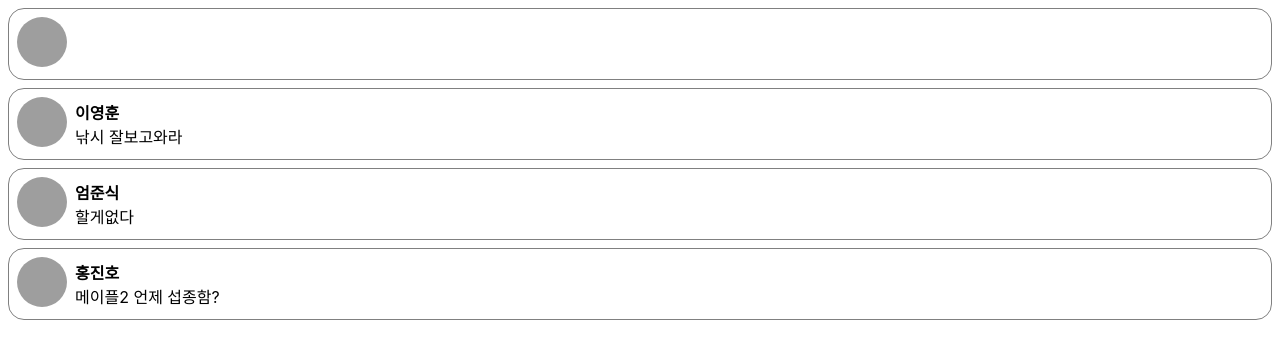
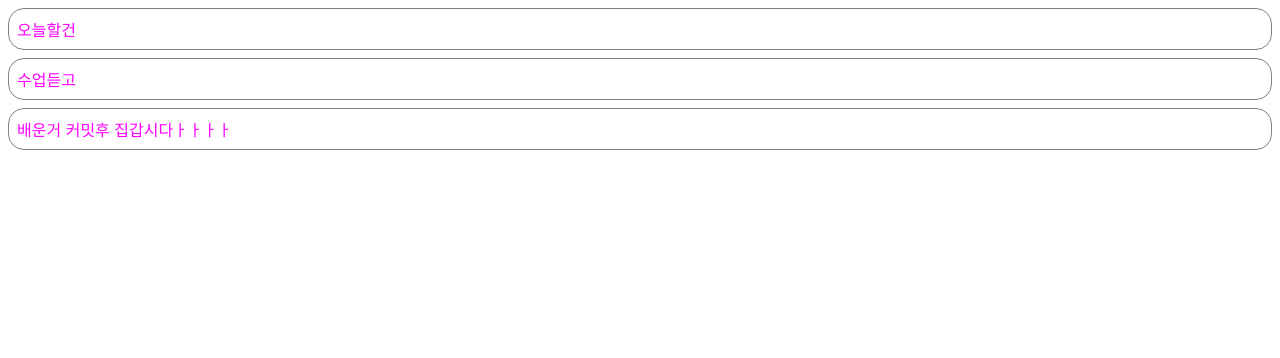
Before and after one commit to leemeem14/React2024, a React (Create React App) app: page / in a window 1280 px wide. Shown: the top 358 px of the page. Built offline with nearby package versions, Linux system fonts and the light colour scheme; grey boxes are pictures that could not be loaded.

Commit message:
리액트 6장 State

```diff
--- /dev/null
+++ b/src/ch6/Notification.jsx
@@ -0,0 +1,34 @@
+import React from "react";
+import "./Notification1.css"
+
+// const styles={
+//     wrapper:{
+//         margin : 8,
+//         padding : 8,
+//         display : "flex",
+//         flexDirection: "row",
+//         border: "1px solid grey",
+//         borderRadius: 16,
+//     },
+//     messageText:{//문자열 스타일
+//         color: "magenta",
+//         fontsize: 16,
+//     },
+// }
+
+class Notification extends React.Component{
+    constructor(props) {
+        super(props);//컴포넨트가 생성될떄 프롭을 전달받을수 있는 매개변수를 갖는 생성자 호출
+        this.state={};
+    }
+    render() {
+        return(
+            <div className="wrapper">
+                <span className="messageText">
+                    {this.props.message}
+                </span>
+            </div>
+        );
+    }
+}
+export default Notification;
--- /dev/null
+++ b/src/ch6/Notification1.css
@@ -0,0 +1,12 @@
+.messageText{
+    color : magenta;
+    font-size: 16px;
+}
+.wrapper{
+    margin : 8px;
+    padding : 8px;
+    display : flex;
+    flex-Direction: row;
+    border: 1px solid grey;
+    border-radius: 16px;
+}
--- /dev/null
+++ b/src/ch6/NotificationList.jsx
@@ -0,0 +1,57 @@
+import React from "react";
+import Notification from "./Notification";
+
+
+const reservedNotifications = [
+    {
+        message:"오늘할건"
+    },
+    {
+        message:"수업듣고"
+    },
+    {
+        message: "배운거 커밋후 집갑시다ㅏㅏㅏㅏ"
+    },
+];
+
+var timer;
+class NotificationList extends React.Component {
+    constructor(props) {
+        super(props);
+
+        this.state = {
+            notifications : [],
+        };
+    }
+    componentDidMount() {
+        const { notifications } = this.state;
+        timer = setInterval(() =>{
+            if (notifications.length < reservedNotifications.length){
+                const index = notifications.length;
+                notifications.push(reservedNotifications[index]);
+                this.setState({
+                    notifications: notifications,
+                });
+            } else {
+                clearInterval(timer);
+            }
+        },2000);
+    }
+
+    componentWillUnmount(){
+    if(timer){
+        clearInterval(timer);
+    }
+}
+
+    render() {
+        return (
+            <div>
+                {this.state.notifications.map((notification) => {
+                    return <Notification message = {notification.message}/>;
+                })}
+            </div>
+        );
+    }
+}
+export default NotificationList;
--- a/src/index.js
+++ b/src/index.js
@@ -1,26 +1,15 @@
 import React from 'react';
 import ReactDOM from 'react-dom/client';
 import './index.css';
-// import './ch4/Button.css'
-// import './ch3/Book.css'
-// import './ch4Clock/Clockstyle.css'
-
-// import App from './App';
+import App from './App';
 import reportWebVitals from './reportWebVitals';
-// import Library from "./ch3/Library";
-// import Button from "./ch4/Button";
-// import ConfirmDialog from "./ch4/ConfirmDialog";
-// import Clock from "./ch4Clock/Clock";
-import Comment from "./ch5/Comment";
-import CommentList from "./ch5/CommentList";
+import NotificationList from "./ch6/NotificationList";
 
 const root = ReactDOM.createRoot(document.getElementById('root'));
 setInterval(()=> {
         root.render(
             <React.StrictMode>
-                <Comment/>
-                <CommentList/>
-
+                <NotificationList/>
             </React.StrictMode>
 
             , 1000
```
